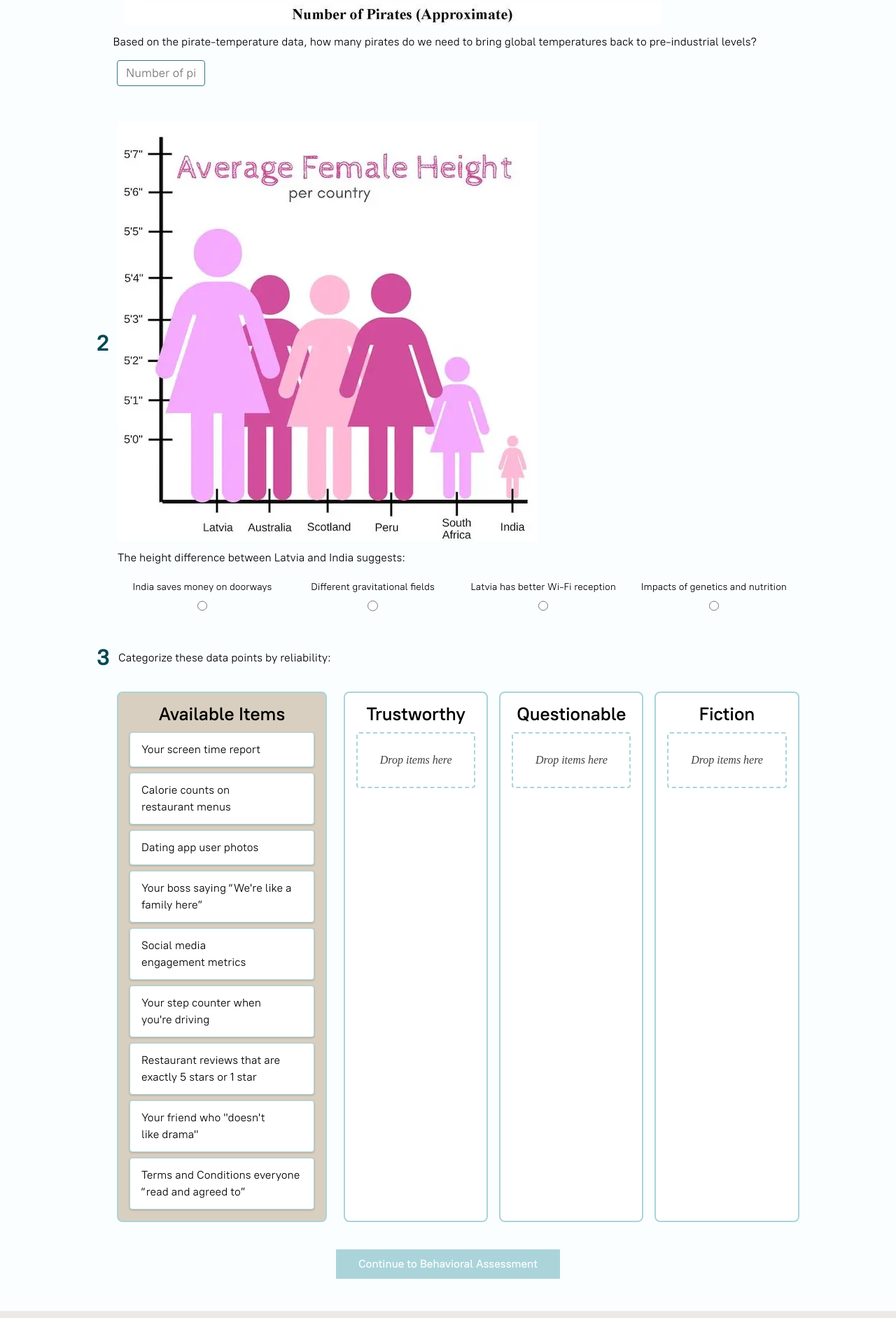
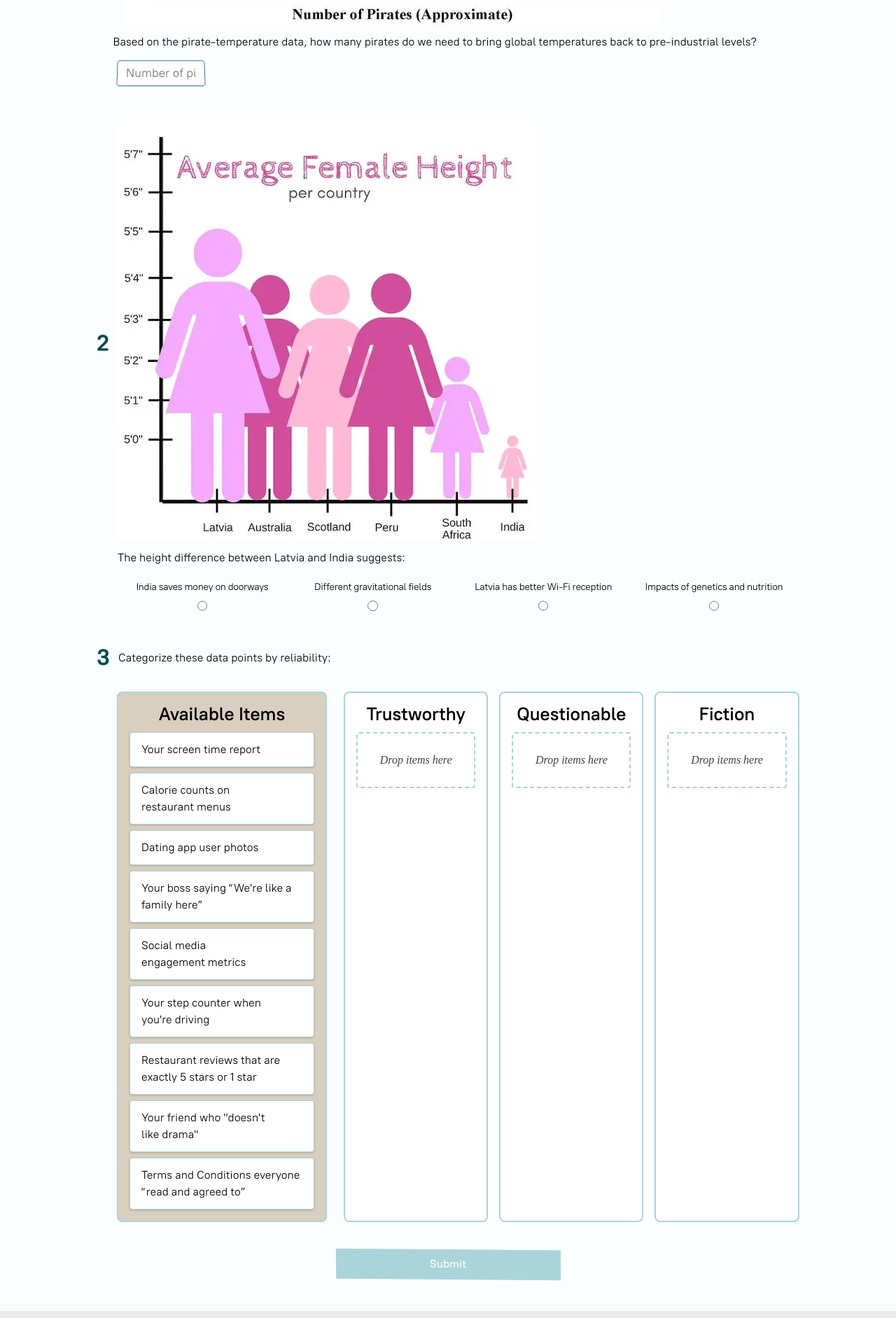
Before and after one commit to Steponass/GLT-Assessment, a Vue app: page /assessment/data-analysis in a window 1280 px wide. Shown: the part 657-2540 px from the top of the page at 70% size. Built offline with nearby package versions, Linux system fonts and the light colour scheme.

Commit message:
Added: 1. SkewingShit for buttons 2. LetterShit for InputRadio labels (letter-spacing shift) 3. blurryShit for DragDropItem 4. perspectiveShit for InputNumber.
Fixed InputNumber bug where it reverted to NaN despite re-entering correct value.

```diff
--- a/src/App.vue
+++ b/src/App.vue
@@ -142,6 +142,7 @@ button {
   color: white;
   padding: var(--space-12px) var(--space-16px);
   transition: all 0.2s ease;
+  animation: skewingButton 28s infinite;
   margin-block-end: var(--space-32px);
   font-weight: 500;
 
@@ -159,6 +160,28 @@ button {
   &:disabled {
     background-color: var(--clr-stroke-weak);
   }
+}
+
+@keyframes skewingButton {
+  0% {
+    transform: skew(0);
+  }
+  25% {
+    transform: skew(0.5deg, 0.5deg);
+  }
+  50% {
+    transform: skew(0);
+  }
+  75% {
+    transform: skew(-0.5deg, -0.5deg);
+  }
+  100% {
+    transform: skew(0);
+  }
+}
+
+input {
+  caret-color: var(--clr-primary);
 }
 
 .stack>*+* {
--- a/src/components/assessment/dragDrop/DragDropItem.vue
+++ b/src/components/assessment/dragDrop/DragDropItem.vue
@@ -97,19 +97,35 @@ const handleKeyDown = (keyboardEvent) => {
   cursor: grab;
   user-select: none;
   transition: all 0.2s ease;
-
+  animation: blurryShit 15s infinite;
   /* Button-like appearance with extra padding as requested */
   box-shadow: var(--shadow-elevation-1);
+  &:hover {
+  border-color: var(--clr-stroke-strong);
+  box-shadow: var(--shadow-elevation-2);
+  }
+  &:focus {
+  outline: 2px solid var(--clr-primary);
+  outline-offset: 2px;
+  }
 }
 
-.drag-item:hover {
-  border-color: var(--clr-stroke-strong);
-  box-shadow: var(--shadow-elevation-2);
-}
-
-.drag-item:focus {
-  outline: 2px solid var(--clr-primary);
-  outline-offset: 2px;
+@keyframes blurryShit {
+  0% {
+    filter: blur(0px);
+  }
+  25% {
+    filter: blur(0.5px);
+  }
+  50% {
+    filter: blur(1px);
+  }
+  75% {
+    filter: blur(0.5px);
+  }
+  100% {
+    filter: blur(0px);
+  }
 }
 
 .drag-item.draggable:active {
--- a/src/components/assessment/inputNumber/InputNumber.vue
+++ b/src/components/assessment/inputNumber/InputNumber.vue
@@ -87,12 +87,31 @@ const inputName = computed(() => props.name)
   border-radius: 4px;
   font-size: var(--fontsize-body);
   transition: border-color 0.2s ease, background-color 0.2s ease;
-}
-
-.number-input:focus {
+  animation: perspectiveShit 15s infinite;
+  transform-style: preserve-3d;
+  &:focus {
   outline: none;
   border-color: var(--clr-primary);
   box-shadow: 0 0 0 2px color-mix(in srgb, var(--clr-primary) 20%, transparent);
+  }
+}
+
+@keyframes perspectiveShit {
+  0% {
+    transform: perspective(300px) rotateX(0deg);
+  }
+  25% {
+    transform:  perspective(100px) rotateX(3deg);
+  }
+  50% {
+    transform:  perspective(200px) rotateX(6deg);
+  }
+  75% {
+    transform:  perspective(100px) rotateX(3deg);
+  }
+  100% {
+    transform:  perspective(300px) rotateX(0deg);
+  }
 }
 
 .number-input.has-error {
--- a/src/components/assessment/inputNumber/useInputNumber.js
+++ b/src/components/assessment/inputNumber/useInputNumber.js
@@ -4,7 +4,13 @@ export function useInputNumber(props, emit) {
   // Vue Concept: Number input requires careful type handling
   // Store both internal value and display value for different behaviors
   const internalValue = ref(props.modelValue)
-  const displayValue = ref(props.modelValue?.toString() || '')
+  // Don't initialize displayValue with "NaN" if modelValue is NaN
+  const getSafeDisplayValue = (value) => {
+    if (value === null || value === undefined) return ''
+    if (typeof value === 'number' && Number.isNaN(value)) return ''
+    return value.toString()
+  }
+  const displayValue = ref(getSafeDisplayValue(props.modelValue))
   const timeoutId = ref(null)
   const validationError = ref('')
 
@@ -20,15 +26,21 @@ export function useInputNumber(props, emit) {
   // Vue Concept: Sync with parent component's v-model
   // Parse string input to number for parent component
   watch(() => props.modelValue, (newValue) => {
+    // Don't sync if the value is NaN (invalid state) - keep current display value
+    if (typeof newValue === 'number' && Number.isNaN(newValue)) {
+      // Don't update displayValue - let user continue typing
+      return
+    }
+
     if (newValue === null || newValue === undefined) {
       internalValue.value = newValue
-      displayValue.value = newValue?.toString() || ''
+      displayValue.value = ''
       isPirateMode.value = false
       showPirateMessage.value = false
       validationError.value = ''
     } else {
       internalValue.value = newValue
-      displayValue.value = newValue?.toString() || ''
+      displayValue.value = getSafeDisplayValue(newValue)
       validationError.value = ''
     }
   }, { immediate: true })
@@ -124,9 +136,8 @@ export function useInputNumber(props, emit) {
           }
         }, 200)
       } else {
-        // Handle invalid input
-        internalValue.value = numericValue
-        emit('update:modelValue', numericValue)
+        // Handle invalid input - don't emit NaN, keep previous valid value
+        // Don't update internalValue or emit for invalid input
       }
     }, 200)
   }
@@ -150,9 +161,8 @@ export function useInputNumber(props, emit) {
         activatePirateMode()
       }, 1200) // 1.2 seconds to let user see what they typed
     } else {
-      // Handle non-numeric input normally
-      internalValue.value = numericValue
-      emit('update:modelValue', numericValue)
+      // Handle non-numeric input - don't emit NaN, keep previous valid value
+      // Don't update internalValue or emit for invalid input
     }
   }
 
--- a/src/components/assessment/inputRadio/InputRadio.vue
+++ b/src/components/assessment/inputRadio/InputRadio.vue
@@ -86,6 +86,25 @@ margin-block-start: var(--space-8px);
   /* align-items: center; */
   align-content: space-around;
   text-align: center;
+  animation: letterShit 15s infinite;
+}
+
+@keyframes letterShit {
+  0% {
+    letter-spacing: 0em;
+  }
+  25% {
+    letter-spacing: -0.01em;
+  }
+  50% {
+    letter-spacing: -0.03em;
+  }
+  75% {
+    letter-spacing: -0.01em;
+  }
+  100% {
+    letter-spacing: 0em;
+  }
 }
 
 .radio-input {
--- a/src/components/layout/AppHeader.vue
+++ b/src/components/layout/AppHeader.vue
@@ -68,7 +68,6 @@ export default {
   100% {
     transform: skew(0);
   }
-
 }
 
 @keyframes colorShift {
--- a/src/components/layout/SplashScreen.vue
+++ b/src/components/layout/SplashScreen.vue
@@ -26,7 +26,9 @@ export default {
 
 <style scoped>
 .splash-container {
-  position: absolute;
+  position: fixed;
+  top: 0;
+  left: 0;
   width: 100vw;
   height: 100vh;
   display: flex;
@@ -36,11 +38,12 @@ export default {
   text-align: center;
   gap: var(--space-16px);
   background-color: var(--clr-background);
+  z-index: 1;
 }
 
 .glt_logo {
   width: 200px;
-  transition: transform 10s cubic-bezier(.92,-0.2,.1,1.15), opacity 0.3s ease;
+  transition: transform 10s cubic-bezier(.92, -0.2, .1, 1.15), opacity 0.3s ease;
   transform: perspective(300px) scale(1) translateY(0) rotateX(10deg) rotateZ(3deg);
   transform-style: preserve-3d;
 
--- a/src/views/DataAnalysisAssessment.vue
+++ b/src/views/DataAnalysisAssessment.vue
@@ -59,7 +59,7 @@
       </div>
 
       <button type="submit" class="submit-button" :disabled="!allQuestionsAnswered">
-        Continue to Behavioral Assessment
+        Submit
       </button>
     </form>
   </div>
```
